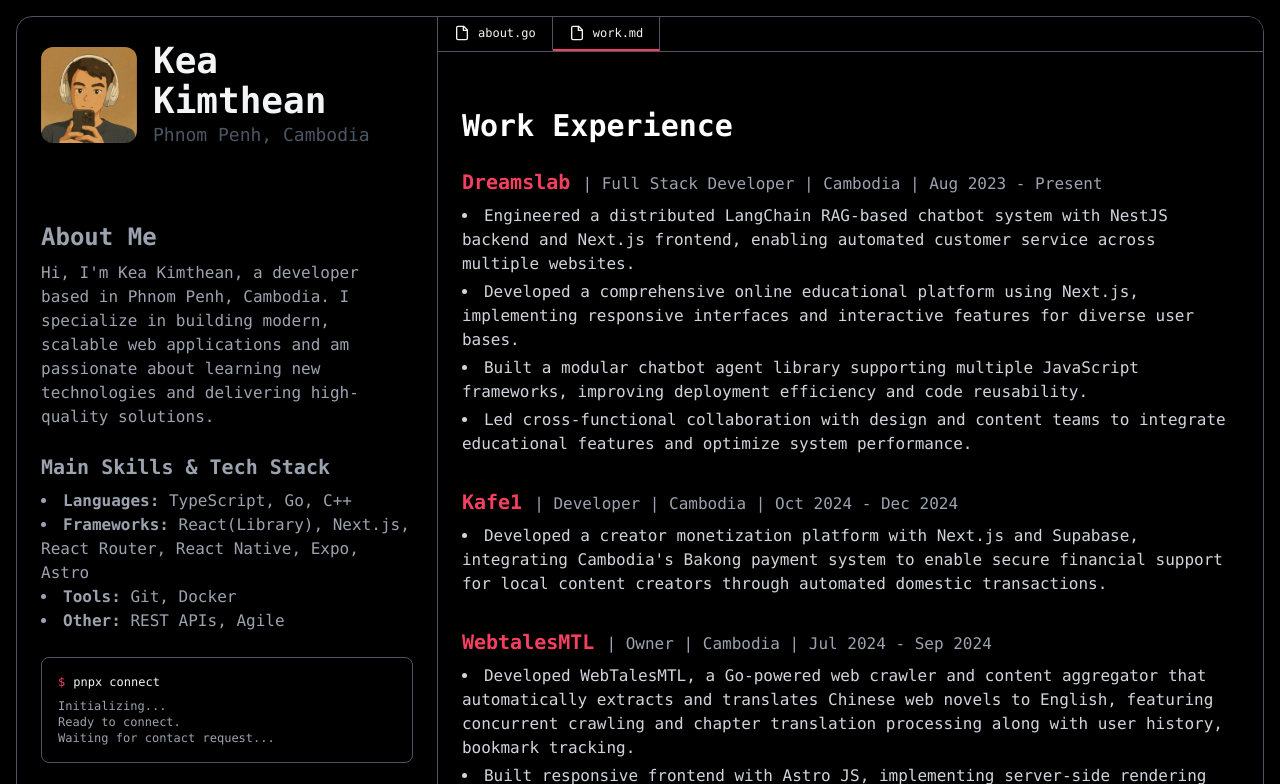
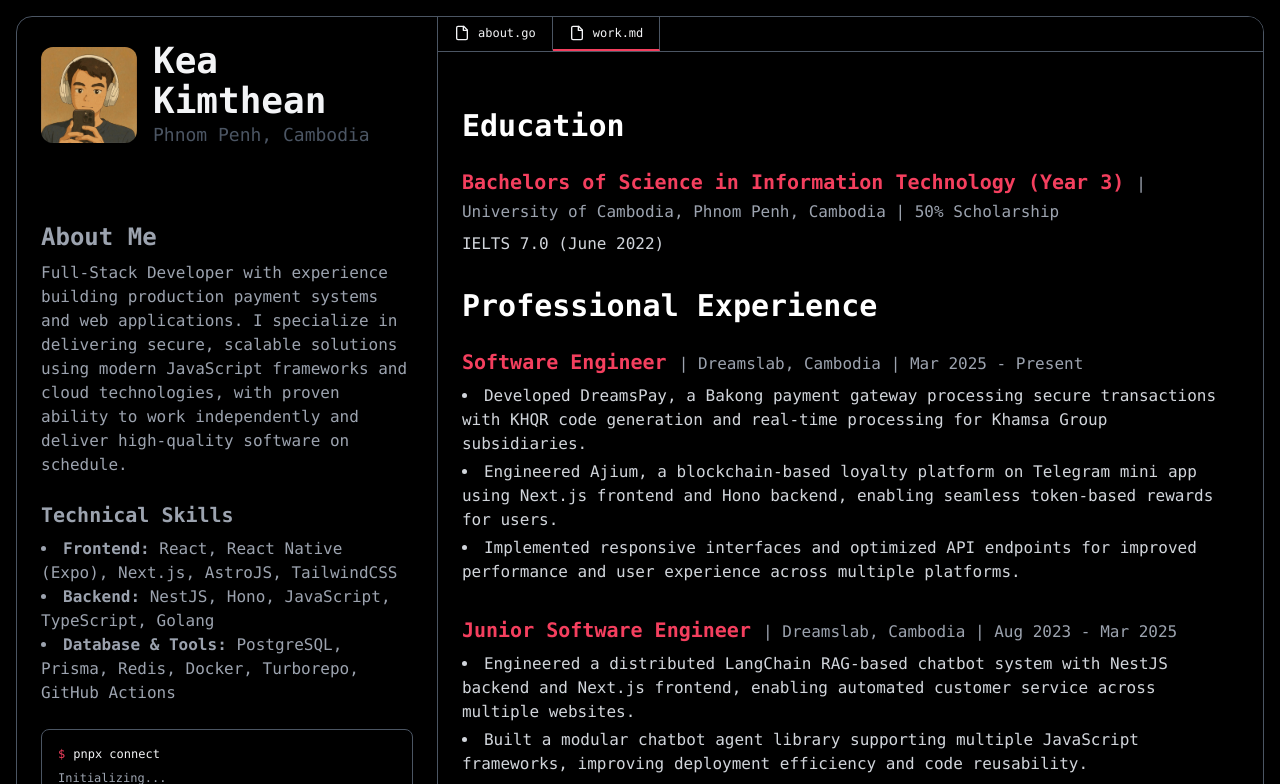
Before and after one commit to Kimthean/dev-portfolio, an Astro site: page / in a window 1280 px wide. Both pictures are taken after a click on the label "work.md". Shown: the top 784 px of the page. Built offline with nearby package versions, Linux system fonts and the light colour scheme; Astro itself is replaced by a stand-in of ours.

Commit message:
feat: update profile content and tech stack details

```diff
--- a/src/components/ContentAbout.astro
+++ b/src/components/ContentAbout.astro
@@ -21,20 +21,20 @@ type TechStack struct {
 func main() {
 	techStack := TechStack{
 		DevOps: []string{
-			"GitHub", "Docker",
-			"Cloudflare", "CI/CD",
+			"GitHub Actions", "Docker",
+			"Turborepo", "CI/CD",
 		},
 		Backend: []string{
-			"Go", "Nest.js",
-			"PostgreSQL", "Hono",
+			"Golang", "NestJS",
+			"Hono", "PostgreSQL",
+			"Prisma", "Redis",
 			"REST APIs",
 		},
 		Frontend: []string{
-			"React", "Next.js",
-			"React Router", "TypeScript",
-			"TailwindCSS", "React Native",
-			"Expo", "React Query",
-			"Astro",
+			"React", "React Native (Expo)",
+			"Next.js", "AstroJS",
+			"TypeScript", "JavaScript",
+			"TailwindCSS", "React Router",
 		},
 	}
 
--- a/src/components/Profile.astro
+++ b/src/components/Profile.astro
@@ -4,10 +4,10 @@ import ProfilePicture from "../assets/profile.png";
 
 const profile = {
     name: "Kea Kimthean",
-    title: "Full Stack Developer",
+    title: "Software Engineer",
     location: "Phnom Penh, Cambodia",
     description:
-        "Passionate and detail-oriented developer based in Phnom Penh, Cambodia, with a strong background in building modern web applications. Dedicated to delivering high-quality solutions and continuously learning new technologies to stay ahead in the fast-evolving tech landscape.",
+        "Full-Stack Developer with experience building production payment systems and web applications. Delivered secure, scalable solutions using modern JavaScript frameworks and cloud technologies. Proven ability to work independently and deliver high-quality software on schedule.",
 };
 ---
 
@@ -37,24 +37,23 @@ const profile = {
         <section class="mt-8">
             <h2 class="text-2xl font-semibold mb-2">About Me</h2>
             <p>
-                Hi, I'm Kea Kimthean, a developer based in Phnom Penh, Cambodia.
-                I specialize in building modern, scalable web applications and
-                am passionate about learning new technologies and delivering
-                high-quality solutions.
+                Full-Stack Developer with experience building production payment systems and web applications.
+                I specialize in delivering secure, scalable solutions using modern JavaScript frameworks and cloud technologies,
+                with proven ability to work independently and deliver high-quality software on schedule.
             </p>
             <h3 class="text-xl font-semibold mt-6 mb-2">
-                Main Skills & Tech Stack
+                Technical Skills
             </h3>
             <ul class="list-disc list-inside">
                 <li>
-                    <strong>Languages:</strong> TypeScript, Go, C++
+                    <strong>Frontend:</strong> React, React Native (Expo), Next.js, AstroJS, TailwindCSS
                 </li>
                 <li>
-                    <strong>Frameworks:</strong> React(Library), Next.js, React Router,
-                    React Native, Expo, Astro
+                    <strong>Backend:</strong> NestJS, Hono, JavaScript, TypeScript, Golang
                 </li>
-                <li><strong>Tools:</strong> Git, Docker</li>
-                <li><strong>Other:</strong> REST APIs, Agile</li>
+                <li>
+                    <strong>Database & Tools:</strong> PostgreSQL, Prisma, Redis, Docker, Turborepo, GitHub Actions
+                </li>
             </ul>
         </section>
     </div>
--- a/src/components/Work.astro
+++ b/src/components/Work.astro
@@ -13,18 +13,25 @@ interface Project {
 
 const projects: Project[] = [
   {
-		name: "webtales-frontend",
+    name: "WebTalesMTL",
     description:
-			"Frontend for WebTalesMTL, a Go-powered web crawler and content aggregator that extracts and translates Chinese web novels to English, with user history and bookmark tracking. Built with Astro JS for optimal performance.",
+      "A complete full-stack web application for crawling and translating Chinese web novels to English. Built with Go backend for concurrent crawling and chapter translation processing, and Astro JS frontend with server-side rendering for optimal performance. Features user history, bookmark tracking, and real-time translation capabilities.",
     link: {
       url: "https://github.com/Kimthean/webtales-frontend",
-			title: "webtales-frontend GitHub Repo",
-			buttonLabel: "GitHub Repo",
+      title: "WebTales Frontend GitHub Repo",
+      buttonLabel: "Frontend Repo",
     },
-		tags: ["TypeScript", "Astro", "Go"],
+    tags: [
+      "Go",
+      "Astro",
+      "TypeScript",
+      "Full Stack",
+      "Web Crawler",
+      "Translation",
+    ],
   },
   {
-		name: "crawly",
+    name: "Crawly",
     description:
       "A web crawler built with TypeScript for crawling Khmer news text for ai dataset.",
     link: {
@@ -60,38 +67,69 @@ const projects: Project[] = [
 ---
 
 <section class="mt-8">
-	<h2 class="text-3xl font-bold text-white mb-6">Work Experience</h2>
+  <h2 class="text-3xl font-bold text-white mb-6">Education</h2>
+  <div>
+    <h3 class="text-xl font-semibold text-primary">
+      Bachelors of Science in Information Technology (Year 3)
+      <span class="text-gray-400 text-base font-normal">
+        | University of Cambodia, Phnom Penh, Cambodia | 50% Scholarship
+      </span>
+    </h3>
+    <p class="text-gray-300 mt-2">IELTS 7.0 (June 2022)</p>
+  </div>
+</section>
+
+<section class="mt-8">
+  <h2 class="text-3xl font-bold text-white mb-6">Professional Experience</h2>
   <div class="space-y-8">
     <div>
       <h3 class="text-xl font-semibold text-primary">
-				Dreamslab <span class="text-gray-400 text-base font-normal"
-					>| Full Stack Developer | Cambodia | Aug 2023 -
-					Present</span
+        Software Engineer <span class="text-gray-400 text-base font-normal"
+          >| Dreamslab, Cambodia | Mar 2025 - Present</span
         >
       </h3>
       <ul class="list-disc list-inside text-gray-300 mt-2 space-y-1">
         <li>
-					Engineered a distributed LangChain RAG-based chatbot system
-					with NestJS backend and Next.js frontend, enabling automated
-					customer service across multiple websites.
+          Developed DreamsPay, a Bakong payment gateway processing secure
+          transactions with KHQR code generation and real-time processing for
+          Khamsa Group subsidiaries.
         </li>
         <li>
-					Developed a comprehensive online educational platform using
-					Next.js, implementing responsive interfaces and interactive
-					features for diverse user bases.
+          Engineered Ajium, a blockchain-based loyalty platform on Telegram mini
+          app using Next.js frontend and Hono backend, enabling seamless
+          token-based rewards for users.
         </li>
         <li>
-					Built a modular chatbot agent library supporting multiple
-					JavaScript frameworks, improving deployment efficiency and
-					code reusability.
-				</li>
-				<li>
-					Led cross-functional collaboration with design and content
-					teams to integrate educational features and optimize system
-					performance.
+          Implemented responsive interfaces and optimized API endpoints for
+          improved performance and user experience across multiple platforms.
         </li>
       </ul>
     </div>
+    <div>
+      <h3 class="text-xl font-semibold text-primary">
+        Junior Software Engineer <span
+          class="text-gray-400 text-base font-normal"
+          >| Dreamslab, Cambodia | Aug 2023 - Mar 2025</span
+        >
+      </h3>
+      <ul class="list-disc list-inside text-gray-300 mt-2 space-y-1">
+        <li>
+          Engineered a distributed LangChain RAG-based chatbot system with
+          NestJS backend and Next.js frontend, enabling automated customer
+          service across multiple websites.
+        </li>
+        <li>
+          Built a modular chatbot agent library supporting multiple JavaScript
+          frameworks, improving deployment efficiency and code reusability.
+        </li>
+        <li>
+          Developed a comprehensive online educational platform using Next.js,
+          implementing responsive interfaces and interactive features for
+          diverse user bases.
+        </li>
+      </ul>
+    </div>
+    <h2 class="text-3xl font-bold text-white mb-6">Relevant Experience</h2>
     <div>
       <h3 class="text-xl font-semibold text-primary">
         Kafe1 <span class="text-gray-400 text-base font-normal"
@@ -100,10 +138,10 @@ const projects: Project[] = [
       </h3>
       <ul class="list-disc list-inside text-gray-300 mt-2 space-y-1">
         <li>
-					Developed a creator monetization platform with Next.js and
-					Supabase, integrating Cambodia's Bakong payment system to
-					enable secure financial support for local content creators
-					through automated domestic transactions.
+          Developed a creator monetization platform with Next.js and Supabase,
+          integrating Cambodia's Bakong payment system to enable secure
+          financial support for local content creators through automated
+          domestic transactions.
         </li>
       </ul>
     </div>
@@ -115,16 +153,14 @@ const projects: Project[] = [
       </h3>
       <ul class="list-disc list-inside text-gray-300 mt-2 space-y-1">
         <li>
-					Developed WebTalesMTL, a Go-powered web crawler and content
-					aggregator that automatically extracts and translates
-					Chinese web novels to English, featuring concurrent crawling
-					and chapter translation processing along with user history,
-					bookmark tracking.
+          Developed WebTalesMTL, a Go-powered web crawler and content aggregator
+          that automatically extracts and translates Chinese web novels to
+          English, featuring concurrent crawling and chapter translation
+          processing along with user history, bookmark tracking.
         </li>
         <li>
-					Built responsive frontend with Astro JS, implementing
-					server-side rendering for optimal performance and user
-					experience.
+          Built responsive frontend with Astro JS, implementing server-side
+          rendering for optimal performance and user experience.
         </li>
       </ul>
     </div>
@@ -136,9 +172,9 @@ const projects: Project[] = [
       </h3>
       <ul class="list-disc list-inside text-gray-300 mt-2 space-y-1">
         <li>
-					Contributed to LibSQL Studio by Outerbase, an open-source
-					database management interface, implementing UI improvements
-					and bug fixes to enhance user experience.
+          Contributed to LibSQL Studio by Outerbase, an open-source database
+          management interface, implementing UI improvements and bug fixes to
+          enhance user experience.
         </li>
       </ul>
     </div>
```
Lines whose indentation alone changed are shown as unchanged.
